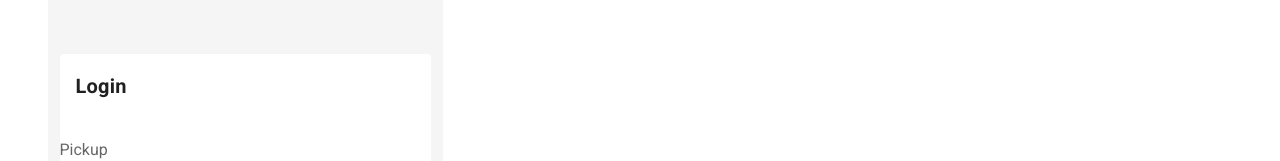
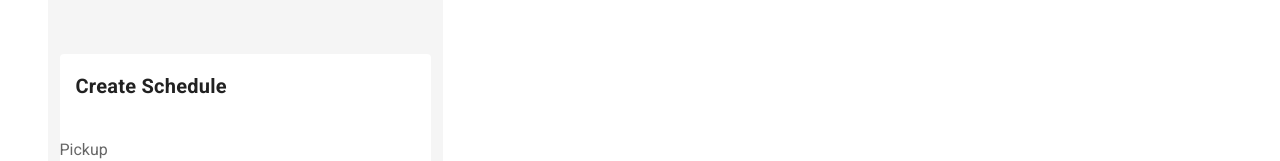
Before and after one commit to singapore19/team-9, a Vue app in the folder front-end/: page /#/userform in a window 1280 px wide. Shown: the part 400-561 px from the top of the page. Built offline with nearby package versions, Linux system fonts and the light colour scheme.

Commit message:
add userform

```diff
--- a/front-end/src/views/UserForm.vue
+++ b/front-end/src/views/UserForm.vue
@@ -6,7 +6,7 @@
           <v-img src="../assets/main-logo.png"></v-img>
           <v-card flat>
             <v-card-title primary-title>
-              <h4>Login</h4>
+              <h4>Create Schedule</h4>
             </v-card-title>
               <v-form @submit.prevent="userform" id="user-form">
               <v-text-field  name="Pickup" label="Pickup" v-model="pickuppoint"></v-text-field>
```
